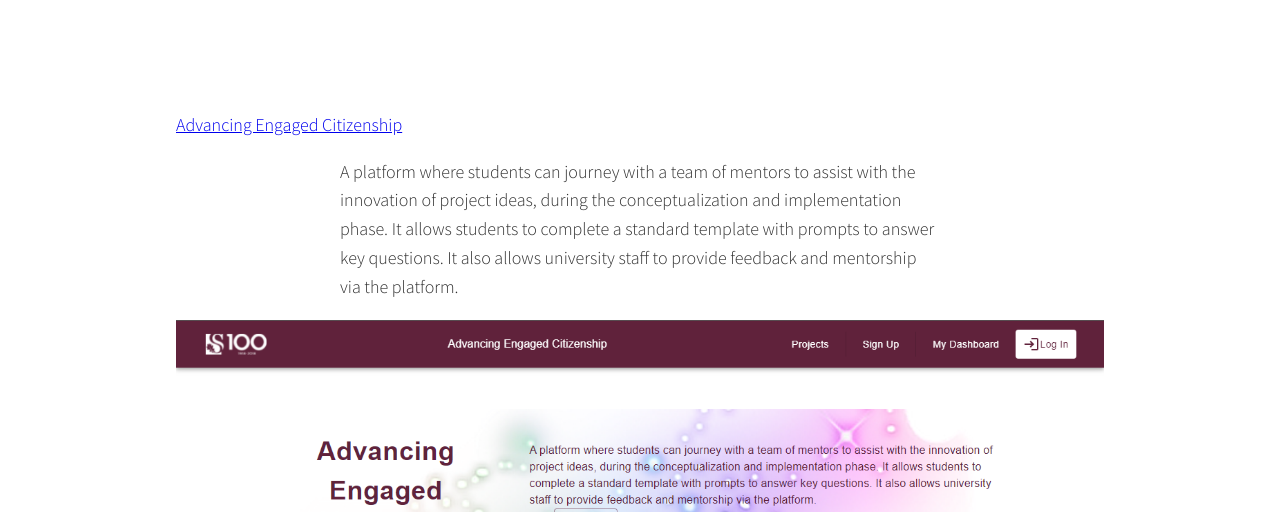
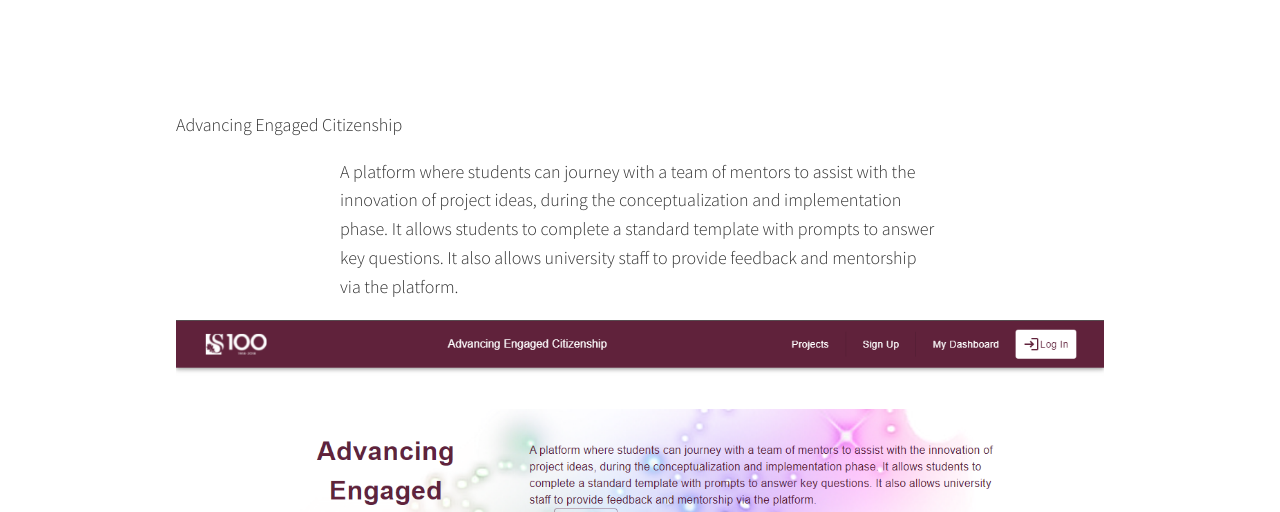
Before and after one commit to DouglasVDM/my-portfolio, a plain HTML site: page portfolio-item/portfolio-item_aec.html in a window 1280 px wide. Shown: the part 288-800 px from the top of the page. Drawn offline with nearby package versions, Linux system fonts and the light colour scheme; files whose address does not match are found by name.

Commit message:
Update portfolio-item_aec.html
Remove broken Heroku app link

```diff
--- a/portfolio-item/portfolio-item_aec.html
+++ b/portfolio-item/portfolio-item_aec.html
@@ -58,7 +58,7 @@
   </section>
 
   <div class="portfolio-item-individual">
-    <a href="https://aec-project.herokuapp.com/" target="blank">
+<!--     <a href="https://aec-project.herokuapp.com/" target="blank"> -->
       Advancing Engaged Citizenship
     </a>
     <p>
```
